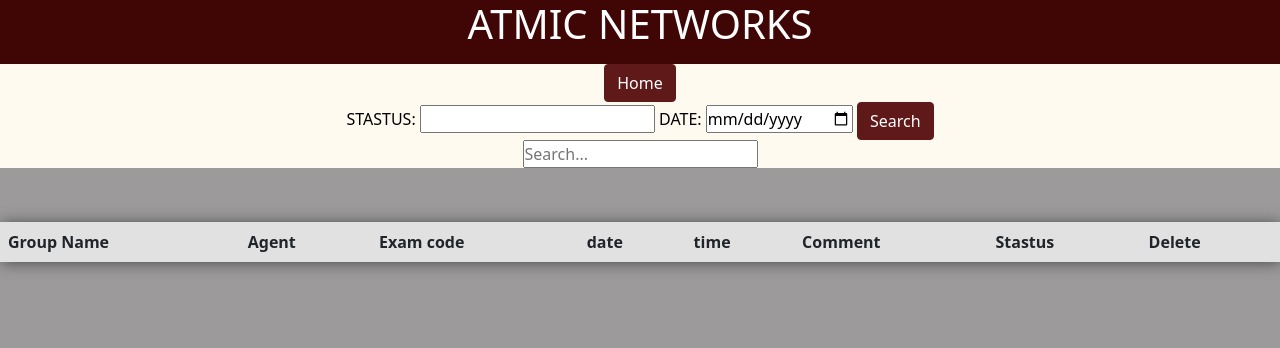
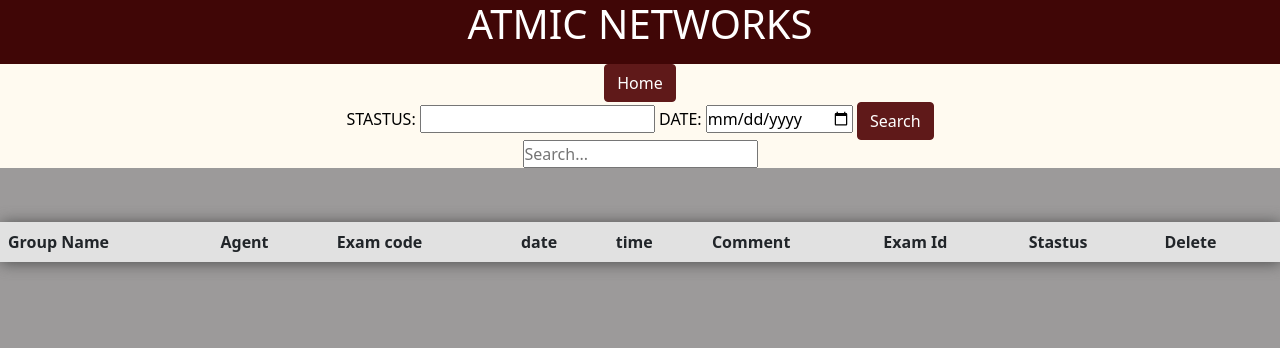
Before and after one commit to isteen123/final-product, a Django app: page /donetable/ in a window 1280 px wide. Shown: the top 348 px of the page. Run offline with Django 4.2, Linux system fonts and the light colour scheme; the visitor is signed in with stand-in values (Sample User, id 1); data that the repository does not hold is empty.

Commit message:
Update donetable.html

```diff
--- a/templates/donetable.html
+++ b/templates/donetable.html
@@ -18,6 +18,7 @@
             <th scope="col">date</th>
             <th scope="col">time</th>
             <th scope="col">Comment</th>
+            <th scope="col">Exam Id</th>
             <th scope="col">Stastus</th>
             <th scope="col">Delete</th>
         </tr>
@@ -31,6 +32,7 @@
             <td>{{ r.DATE }}</td>
             <td>{{ r.TIME }}</td>
             <td>{{ r.COMMENT }}</td>
+            <td>{{ r.EXAM_ID }}</td>
             <td>{{ r.STASTUS }}</td>
             <th><a href="delete_done/{{r.id}}" class="btn btn-danger" onclick="checker()">Delete</a></th>
         </tr>
```
